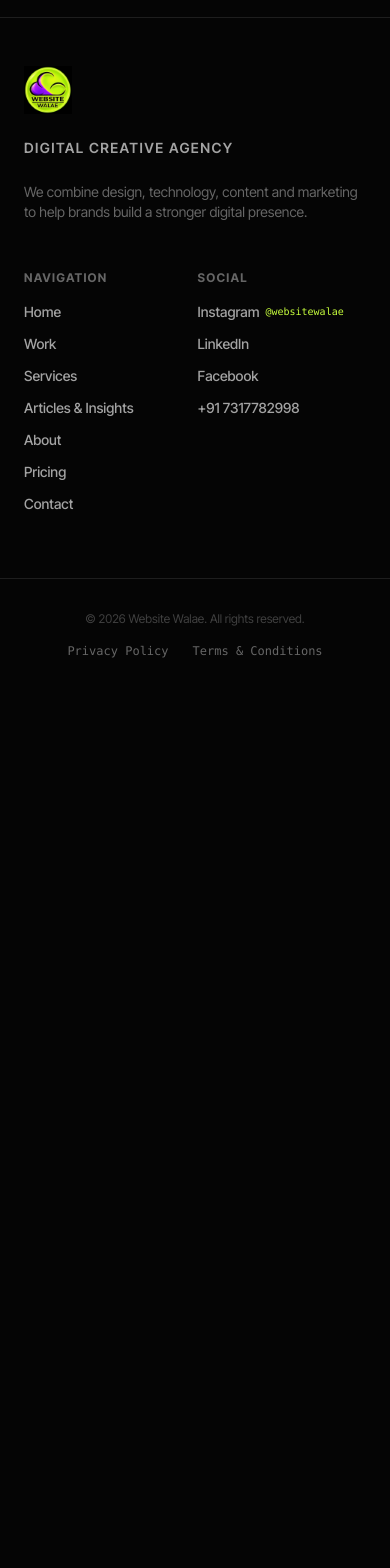
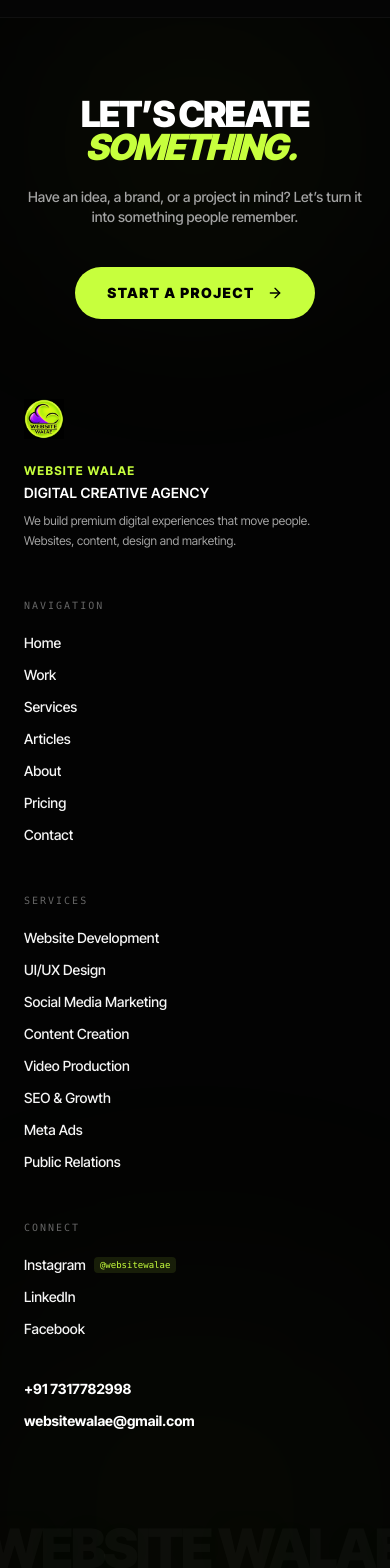
Before and after one commit to websitewalae/WebsiteWalae, a Next.js app: page /privacy in a window 390 px wide. Shown: the part 2800-4368 px from the top of the page. Before the commit the page ends 3571 px from the top, so only its background shows below. Built offline with nearby package versions, Linux system fonts and the light colour scheme; no server answers.

Commit message:
Redesign global cinematic footer

```diff
--- a/src/components/layout/Footer.tsx
+++ b/src/components/layout/Footer.tsx
@@ -1,51 +1,255 @@
+"use client";
+
 import Link from "next/link";
+import { useEffect, useRef } from "react";
+import gsap from "gsap";
+import ScrollTrigger from "gsap/ScrollTrigger";
+import { ArrowRight } from "lucide-react";
 
 export default function Footer() {
+  const footerRef = useRef<HTMLElement>(null);
+  const ctaRef = useRef<HTMLDivElement>(null);
+  const gridRef = useRef<HTMLDivElement>(null);
+  const wordmarkRef = useRef<HTMLDivElement>(null);
+
+  useEffect(() => {
+    if (!footerRef.current) return;
+
+    gsap.registerPlugin(ScrollTrigger);
+
+    let mm = gsap.matchMedia();
+
+    // Responsive Animations
+    mm.add("(min-width: 768px)", () => {
+      // CTA Entrance
+      if (ctaRef.current) {
+        gsap.fromTo(ctaRef.current.children,
+          { opacity: 0, y: 50 },
+          {
+            opacity: 1,
+            y: 0,
+            stagger: 0.15,
+            duration: 0.8,
+            ease: "power3.out",
+            scrollTrigger: {
+              trigger: footerRef.current,
+              start: "top 70%",
+            }
+          }
+        );
+      }
+
+      // Grid Stagger Entrance
+      if (gridRef.current) {
+        gsap.fromTo(gridRef.current.children,
+          { opacity: 0, y: 30 },
+          {
+            opacity: 1,
+            y: 0,
+            stagger: 0.1,
+            duration: 0.8,
+            ease: "power2.out",
+            scrollTrigger: {
+              trigger: gridRef.current,
+              start: "top 85%",
+            }
+          }
+        );
+      }
+
+      // Wordmark subtle parallax & glow
+      if (wordmarkRef.current) {
+        gsap.fromTo(wordmarkRef.current,
+          { y: 100, opacity: 0, scale: 0.95 },
+          {
+            y: 0,
+            opacity: 1,
+            scale: 1,
+            duration: 1.5,
+            ease: "power3.out",
+            scrollTrigger: {
+              trigger: wordmarkRef.current,
+              start: "top 95%",
+              end: "bottom bottom",
+              scrub: 1
+            }
+          }
+        );
+      }
+    });
+
+    mm.add("(max-width: 767px)", () => {
+      // Mobile simplified entrance
+      gsap.fromTo([ctaRef.current, gridRef.current, wordmarkRef.current],
+        { opacity: 0, y: 30 },
+        {
+          opacity: 1,
+          y: 0,
+          stagger: 0.2,
+          duration: 0.8,
+          ease: "power2.out",
+          scrollTrigger: {
+            trigger: footerRef.current,
+            start: "top 85%",
+          }
+        }
+      );
+    });
+
+    // Clean up
+    return () => mm.revert();
+  }, []);
+
+  // Desktop Mouse Parallax for Big Wordmark
+  const handleMouseMove = (e: React.MouseEvent) => {
+    if (window.innerWidth < 1024 || !wordmarkRef.current) return;
+    const x = (e.clientX / window.innerWidth - 0.5) * 20;
+    const y = (e.clientY / window.innerHeight - 0.5) * 10;
+    gsap.to(wordmarkRef.current, {
+      x: x,
+      y: y,
+      duration: 1,
+      ease: "power2.out"
+    });
+  };
+
+  const handleMouseLeave = () => {
+    if (window.innerWidth < 1024 || !wordmarkRef.current) return;
+    gsap.to(wordmarkRef.current, {
+      x: 0,
+      y: 0,
+      duration: 1.5,
+      ease: "elastic.out(1, 0.3)"
+    });
+  };
+
   return (
-    <footer className="w-full bg-[#050505] border-t border-brand-border py-12 lg:py-24 relative z-50">
-      <div className="max-w-[1440px] mx-auto px-6 lg:px-[5vw] flex flex-col md:flex-row justify-between gap-12">
-        <div className="flex flex-col items-start text-left gap-4 max-w-sm">
-          <Link href="/" className="inline-block">
-            <img src="/logo.png" alt="Website Walae" className="h-12 sm:h-14 w-auto object-contain object-left mb-2 transition-transform hover:scale-105" />
+    <footer
+      ref={footerRef}
+      onMouseMove={handleMouseMove}
+      onMouseLeave={handleMouseLeave}
+      className="relative w-full bg-[#030303] text-white pt-20 md:pt-32 pb-6 overflow-hidden border-t border-white/5 z-50 selection:bg-brand-accent selection:text-black"
+    >
+      {/* Subtle Background Glows */}
+      <div className="absolute top-0 left-1/2 -translate-x-1/2 w-[80vw] h-[30vh] bg-brand-accent/5 rounded-[100%] blur-[120px] pointer-events-none" />
+      <div className="absolute bottom-0 left-1/2 -translate-x-1/2 w-[100vw] h-[40vh] bg-brand-accent/5 rounded-[100%] blur-[150px] pointer-events-none" />
+
+      <div className="max-w-[1440px] mx-auto px-6 lg:px-[5vw] relative z-10">
+
+        {/* 1. BIG FINAL CTA */}
+        <div ref={ctaRef} className="flex flex-col items-center text-center max-w-4xl mx-auto mb-20 md:mb-32">
+          <h2 className="text-4xl sm:text-6xl md:text-7xl lg:text-8xl font-black tracking-tighter uppercase leading-[0.9] mb-6">
+            LET’S CREATE <br className="hidden sm:block" />
+            <span className="text-brand-accent italic pr-2">SOMETHING.</span>
+          </h2>
+          <p className="text-brand-text-secondary text-sm md:text-base lg:text-lg max-w-xl mx-auto mb-10 font-medium">
+            Have an idea, a brand, or a project in mind? Let’s turn it into something people remember.
+          </p>
+          <Link
+            href="/start-a-project"
+            className="group relative inline-flex items-center justify-center gap-3 px-8 py-4 bg-brand-accent text-black font-black text-sm md:text-base rounded-full overflow-hidden transition-transform hover:scale-105 active:scale-95"
+          >
+            <span className="relative z-10 tracking-widest uppercase">Start A Project</span>
+            <ArrowRight className="relative z-10 w-4 h-4 group-hover:translate-x-1 transition-transform" />
+            <div className="absolute inset-0 bg-white translate-y-full group-hover:translate-y-0 transition-transform duration-300 ease-out" />
           </Link>
-          <div className="text-brand-text-secondary text-sm font-semibold tracking-widest uppercase">Digital Creative Agency</div>
-          <p className="text-brand-text-muted text-sm mt-2">
-            We combine design, technology, content and marketing to help brands build a stronger digital presence.
-          </p>
         </div>
 
-        <div className="flex gap-16 md:gap-24">
-          <div className="flex flex-col gap-3">
-            <span className="text-xs font-bold text-brand-text-muted tracking-widest uppercase mb-1">Navigation</span>
-            <Link href="/" className="text-sm font-medium text-brand-text-secondary hover:text-brand-accent transition-colors">Home</Link>
-            <Link href="/work" className="text-sm font-medium text-brand-text-secondary hover:text-brand-accent transition-colors">Work</Link>
-            <Link href="/services" className="text-sm font-medium text-brand-text-secondary hover:text-brand-accent transition-colors">Services</Link>
-            <Link href="/articles" className="text-sm font-medium text-brand-text-secondary hover:text-brand-accent transition-colors">Articles &amp; Insights</Link>
-            <Link href="/about" className="text-sm font-medium text-brand-text-secondary hover:text-brand-accent transition-colors">About</Link>
-            <Link href="/pricing" className="text-sm font-medium text-brand-text-secondary hover:text-brand-accent transition-colors">Pricing</Link>
-            <Link href="/contact" className="text-sm font-medium text-brand-text-secondary hover:text-brand-accent transition-colors">Contact</Link>
+        {/* 2. FOOTER GRID (4-Column) */}
+        <div ref={gridRef} className="grid grid-cols-1 sm:grid-cols-2 lg:grid-cols-4 gap-12 lg:gap-8 mb-20 md:mb-32">
+
+          {/* Col 1: BRAND */}
+          <div className="flex flex-col items-start gap-4">
+            <Link href="/" className="inline-block mb-2">
+              <img src="/logo.png" alt="Website Walae Logo" className="h-10 sm:h-12 w-auto object-contain hover:scale-105 transition-transform origin-left" />
+            </Link>
+            <div>
+              <div className="text-brand-accent text-xs font-bold tracking-widest uppercase mb-1">Website Walae</div>
+              <div className="text-white text-sm font-semibold tracking-wide uppercase mb-2">Digital Creative Agency</div>
+              <p className="text-brand-text-secondary text-xs sm:text-sm leading-relaxed max-w-xs">
+                We build premium digital experiences that move people. Websites, content, design and marketing.
+              </p>
+            </div>
           </div>
 
+          {/* Col 2: NAVIGATION */}
           <div className="flex flex-col gap-3">
-            <span className="text-xs font-bold text-brand-text-muted tracking-widest uppercase mb-1">Social</span>
-            <a href="https://www.instagram.com/websitewalae/" target="_blank" rel="noopener noreferrer" className="text-sm font-medium text-brand-text-secondary hover:text-brand-accent transition-colors flex items-center gap-1.5">
+            <span className="text-[10px] font-mono text-brand-text-muted tracking-[0.2em] uppercase mb-2">Navigation</span>
+            {["Home", "Work", "Services", "Articles", "About", "Pricing", "Contact"].map((item) => (
+              <Link
+                key={item}
+                href={item === "Home" ? "/" : item === "Articles" ? "/articles" : `/${item.toLowerCase()}`}
+                className="text-sm font-medium text-brand-text hover:text-brand-accent transition-colors w-fit relative group overflow-hidden"
+              >
+                {item}
+                <span className="absolute left-0 bottom-0 w-full h-[1px] bg-brand-accent -translate-x-[101%] group-hover:translate-x-0 transition-transform duration-300 ease-out" />
+              </Link>
+            ))}
+          </div>
+
+          {/* Col 3: SERVICES */}
+          <div className="flex flex-col gap-3">
+            <span className="text-[10px] font-mono text-brand-text-muted tracking-[0.2em] uppercase mb-2">Services</span>
+            {[
+              { label: "Website Development", path: "/services/website-development-lucknow" },
+              { label: "UI/UX Design", path: "/services/ui-ux-design-lucknow" },
+              { label: "Social Media Marketing", path: "/services/social-media-marketing-lucknow" },
+              { label: "Content Creation", path: "/services/content-creation-lucknow" },
+              { label: "Video Production", path: "/services/video-production-lucknow" },
+              { label: "SEO & Growth", path: "/services/seo-lucknow" },
+              { label: "Meta Ads", path: "/services/performance-marketing-lucknow" },
+              { label: "Public Relations", path: "/services/pr-lucknow" },
+            ].map((service) => (
+              <Link
+                key={service.label}
+                href={service.path}
+                className="text-sm font-medium text-brand-text hover:text-brand-accent transition-colors w-fit relative group"
+              >
+                {service.label}
+              </Link>
+            ))}
+          </div>
+
+          {/* Col 4: CONNECT */}
+          <div className="flex flex-col gap-3">
+            <span className="text-[10px] font-mono text-brand-text-muted tracking-[0.2em] uppercase mb-2">Connect</span>
+            <a href="https://www.instagram.com/websitewalae/" target="_blank" rel="noopener noreferrer" className="text-sm font-medium text-brand-text hover:text-brand-accent transition-colors flex items-center gap-2 w-fit">
               <span>Instagram</span>
-              <span className="text-[10px] text-brand-accent font-mono">@websitewalae</span>
+              <span className="text-[9px] text-brand-accent font-mono py-0.5 px-1.5 rounded-sm bg-brand-accent/10">@websitewalae</span>
             </a>
-            <a href="https://www.linkedin.com/company/websitewalae" target="_blank" rel="noopener noreferrer" className="text-sm font-medium text-brand-text-secondary hover:text-brand-accent transition-colors">LinkedIn</a>
-            <a href="https://www.facebook.com/websitewalae" target="_blank" rel="noopener noreferrer" className="text-sm font-medium text-brand-text-secondary hover:text-brand-accent transition-colors">Facebook</a>
-            <a href="tel:+917317782998" className="text-sm font-medium text-brand-text-secondary hover:text-brand-accent transition-colors">+91 7317782998</a>
+            <a href="https://www.linkedin.com/company/websitewalae" target="_blank" rel="noopener noreferrer" className="text-sm font-medium text-brand-text hover:text-brand-accent transition-colors w-fit">LinkedIn</a>
+            <a href="https://www.facebook.com/websitewalae" target="_blank" rel="noopener noreferrer" className="text-sm font-medium text-brand-text hover:text-brand-accent transition-colors w-fit">Facebook</a>
+
+            <div className="h-4" /> {/* Spacer */}
+
+            <a href="tel:+917317782998" className="text-sm font-bold text-white hover:text-brand-accent transition-colors w-fit">+91 7317782998</a>
+            <a href="mailto:websitewalae@gmail.com" className="text-sm font-bold text-white hover:text-brand-accent transition-colors w-fit">websitewalae@gmail.com</a>
           </div>
+
+        </div>
+
+      </div>
+
+      {/* 3. BIG BRAND SIGNATURE (Full Width) */}
+      <div className="w-full relative overflow-hidden pt-4 pb-2 md:pt-10 select-none pointer-events-none flex justify-center">
+        <div
+          ref={wordmarkRef}
+          className="text-[14vw] md:text-[15.5vw] font-black tracking-tighter leading-[0.8] text-white/[0.03] text-center whitespace-nowrap transition-colors duration-700"
+          style={{ textShadow: "0 0 80px rgba(199,255,61,0.05)" }}
+        >
+          WEBSITE WALAE
         </div>
       </div>
 
-      <div className="max-w-[1440px] mx-auto px-6 lg:px-[5vw] mt-16 pt-8 border-t border-brand-border flex flex-col md:flex-row items-center justify-between gap-4 text-xs text-brand-text-disabled">
+      {/* Bottom Legal / Copyright Bar */}
+      <div className="max-w-[1440px] mx-auto px-6 lg:px-[5vw] relative z-10 flex flex-col md:flex-row items-center justify-between gap-4 text-[10px] sm:text-xs text-brand-text-disabled font-mono border-t border-white/5 pt-6 pb-2">
         <p>© {new Date().getFullYear()} Website Walae. All rights reserved.</p>
-        <div className="flex gap-6 font-mono text-xs">
-          <Link href="/privacy" className="text-brand-text-muted hover:text-brand-accent transition-colors">Privacy Policy</Link>
-          <Link href="/terms" className="text-brand-text-muted hover:text-brand-accent transition-colors">Terms & Conditions</Link>
+        <div className="flex gap-4 sm:gap-6">
+          <Link href="/privacy" className="hover:text-brand-accent transition-colors">Privacy Policy</Link>
+          <Link href="/terms" className="hover:text-brand-accent transition-colors">Terms & Conditions</Link>
         </div>
       </div>
+
     </footer>
   );
 }
```
